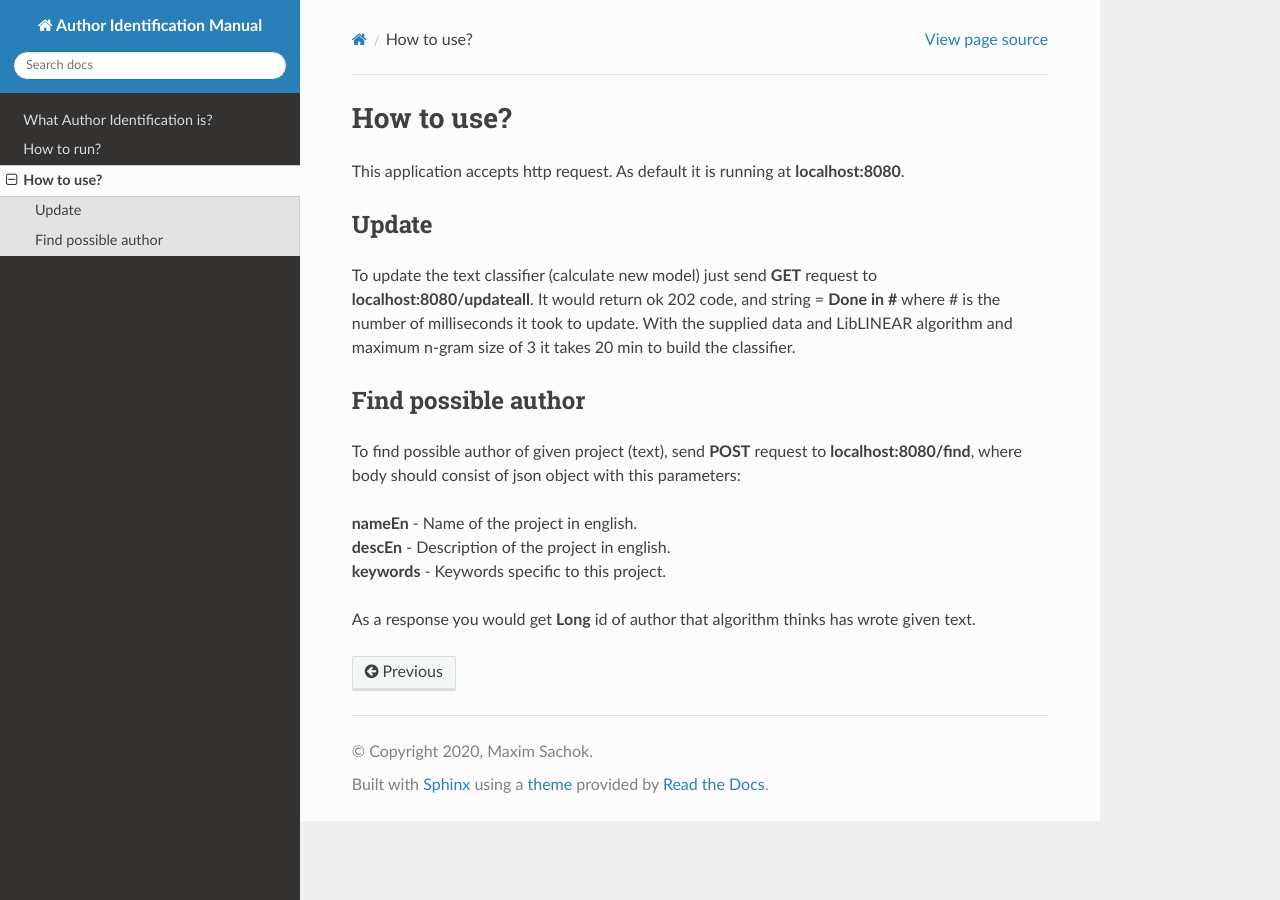
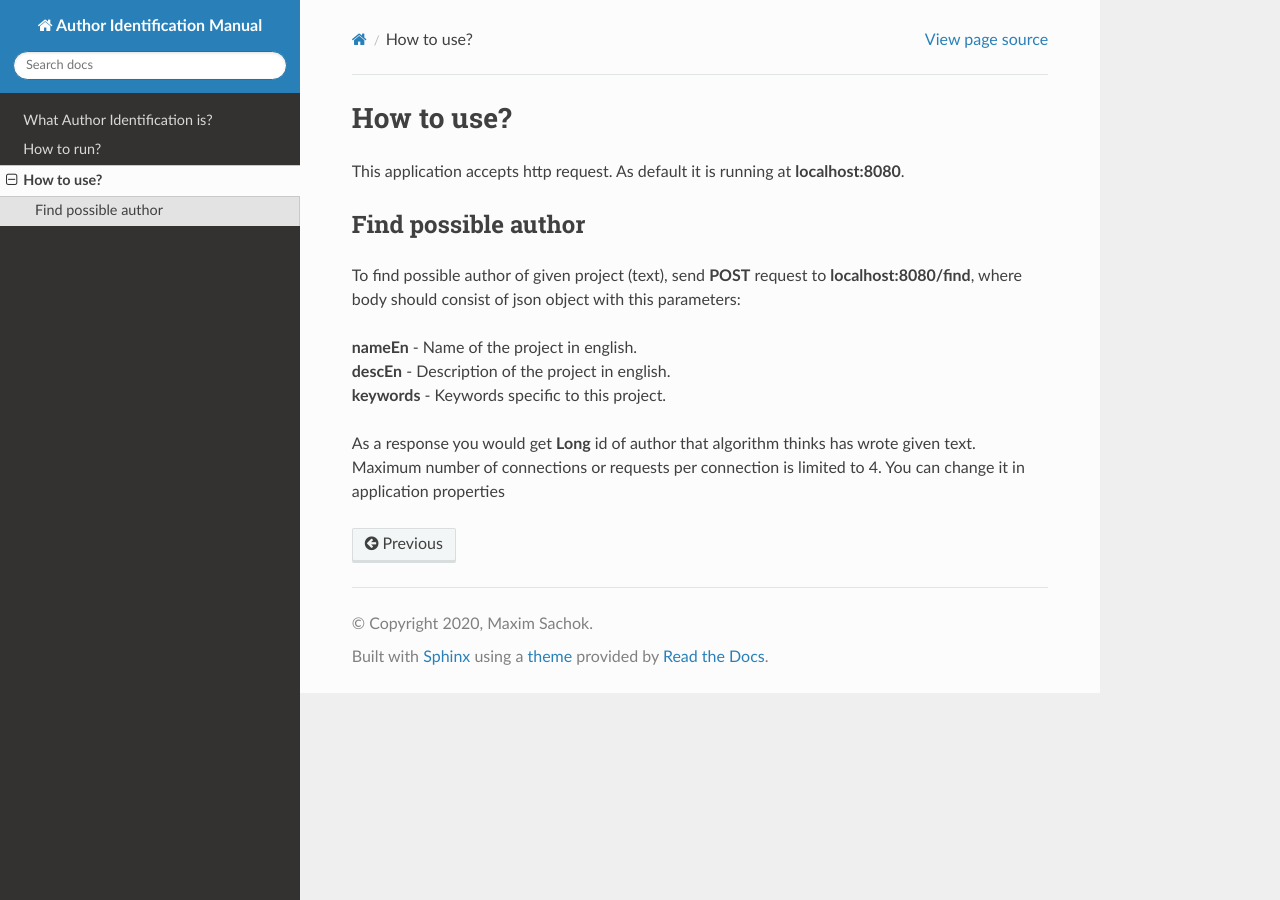
Before and after one commit to Glement/author-identification, a Sphinx documentation site: the page built from docs/usage.rst, in a window 1280 px wide. Built offline with Sphinx 7.4.7 and the Read the Docs theme 2.0.0, drawn with Linux system fonts in a browser that asks for light colours.

Commit message:
Update usage.rst

```diff
--- a/docs/usage.rst
+++ b/docs/usage.rst
@@ -4,12 +4,6 @@ How to use?
 ===========
 
 This application accepts http request. As default it is running at **localhost:8080**.
-
-Update
-------
-To update the text classifier (calculate new model) just send **GET** request to **localhost:8080/updateall**.
-It would return ok 202 code, and string = **Done in #** where # is the number of milliseconds it took to update.
-With the supplied data and LibLINEAR algorithm and maximum n-gram size of 3 it takes 20 min to build the classifier.
 
 
 Find possible author
@@ -22,3 +16,4 @@ To find possible author of given project (text), send **POST** request to **loca
 | **keywords** - Keywords specific to this project.
 
 As a response you would get **Long** id of author that algorithm thinks has wrote given text.
+Maximum number of connections or requests per connection is limited to 4. You can change it in application properties
```
